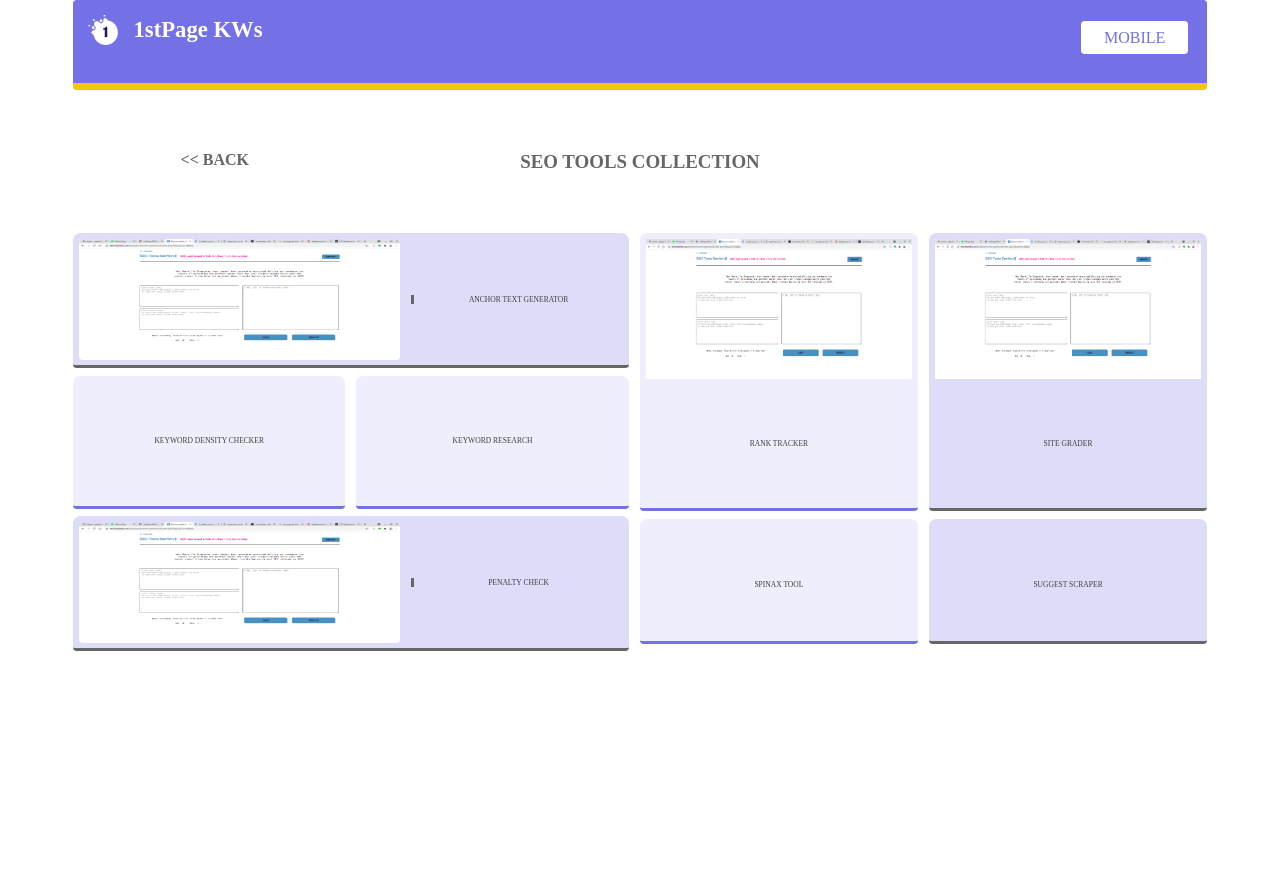
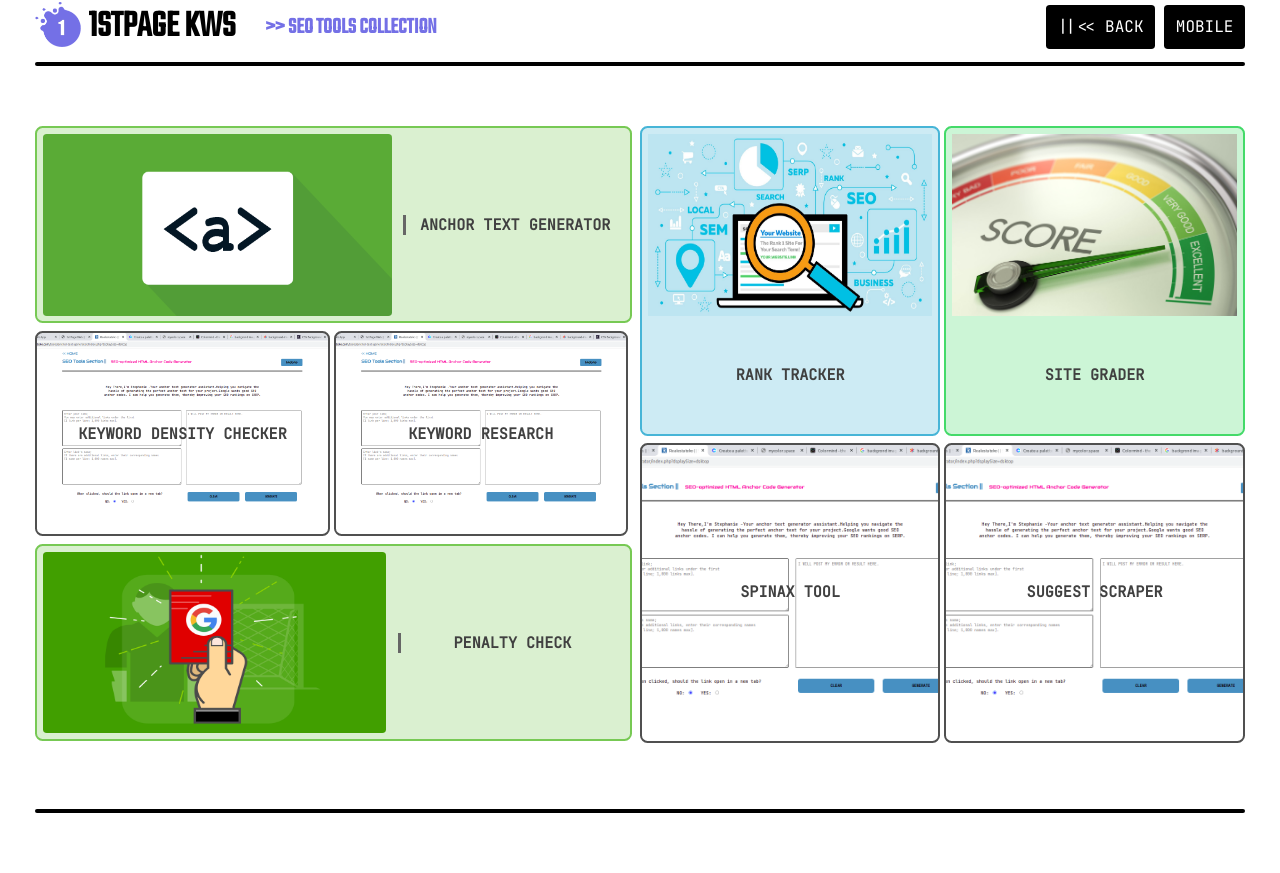
Before and after one commit to 1stpagekws/seoToolsCollection, a PHP site: page /tools in a window 1280 px wide. Before the commit the page ends 651 px from the top, so only its background shows below. Run offline with PHP 8.4, Linux system fonts and the light colour scheme.

Commit message:
Premier Interface Improved

```diff
--- a/tools/aaLbrr/lbrr.php
+++ b/tools/aaLbrr/lbrr.php
@@ -82,12 +82,17 @@ function gnrateHeader ($prvsIntrfcId, $label) {
 
 	return <<<BRDR
 		<div id="hder">
-			<a id="name" href="{$prductId}"><img src="{$iconId}" /> <span id="text">
-			<!--C-->{$prductName}</span></a>
-			{$dsplaySizeChangeButton} </div>
+			<span id="ttle">
+				<a    id="icon" href="{$prductId}"><img src="{$iconId}" /></a>
+				<a    id="text" href="{$prductId}">{$prductName}</a>
+				<span id="aInt">>> {$label}</span> </span>
+			<span id="bttn">
+				<a id="prvs" href="{$prvsIntrfcId}">||<< BACK</a>
+				{$dsplaySizeChangeButton} </span> </div>
 
-		<div id="tNme"><a id="prvs" href="{$prvsIntrfcId}"><< BACK</a>
-			<!--C--><span id="aInt">{$label}</span><span id="empt"></span></div>
+		<hr  id="line" />
+
+
 BRDR; }
 
 function gnrateDsplaySizeChangeButton () {
--- a/tools/index.php
+++ b/tools/index.php
@@ -9,6 +9,7 @@ determineDiplaySizeToUse (); ?>
 <title><?php echo fetchPrductName (); ?> || SEO Tools Collection</title>
 <meta name="viewport" content="width=device-width, initial-scale=1" />
 <link rel="stylesheet" href="https://fonts.googleapis.com/icon?family=Material+Icons" />
+<link rel="stylesheet" href="https://fonts.googleapis.com/icon?family=Material+Icons" />
 <link rel="stylesheet" href="<?php echo prvideIdOfTheApprprStylngCode (); ?>" />
 <link rel="stylesheet" href="<?php echo prvideIdOfTheApprprPrsnalStylngCode (); ?>" /> </head>
 
@@ -19,7 +20,7 @@ determineDiplaySizeToUse (); ?>
 		<span id="bnd1">
 		<!--C-->
 			<a id="itm1" class="grp1 tam1" href="">
-				<img src="xwBckg.png" />
+				<img src="xwBck1.png" />
 				<span>Anchor Text Generator</span> </a>
 
 		<!--C-->
@@ -30,7 +31,7 @@ determineDiplaySizeToUse (); ?>
 
 		<!--C-->
 			<a id="itm4" class="grp1 tam1" href="">
-				<img src="xwBckg.png" />
+				<img src="xwBck2.png" />
 				<span>Penalty Check</span> </a> </span>
 
 		<span id="bnd2">
@@ -38,10 +39,10 @@ determineDiplaySizeToUse (); ?>
 			<span
 			   id="pck2">
 			<a id="itm5" class="grp2 tam2" href="">
-				<img src="xwBckg.png" />
+				<img src="xwBck3.png" />
 				<span>Rank Tracker</span> </a>
 			<a id="itm6" class="grp2 tam1" href="">
-				<img src="xwBckg.png" />
+				<img src="xwBck4.png" />
 				<span>Site Grader</span> </a> </span>
 
 		<!--C-->
@@ -50,4 +51,4 @@ determineDiplaySizeToUse (); ?>
 			<a id="itm7" class="tam2" href="">Spinax Tool            </a>
 			<a id="itm8" class="tam1" href="">Suggest Scraper        </a> </span> </span> </div>
 
-			<!--C--></body> </html>
+	<hr id="lne2" /> </body> </html>
--- a/tools/xlDskt.css
+++ b/tools/xlDskt.css
@@ -1,60 +1,69 @@
+@import url('https://fonts.googleapis.com/css?family=Teko&display=swap');
+@import url('https://fonts.googleapis.com/css?family=JetBrains+Mono&display=swap');
+
 body {
 	margin:0px; } #body {
 	margin:0px;
 	padding:0px;
 	width:98%;
-	max-width: 300mm;
+	max-width: 320mm;
 	margin:auto;
 	font-family:'JetBrains Mono';}
 
 	#hder {
-		background-color:#7470e6;
-		color:#ffffff;
-		padding-top:4mm;
-		padding-left:4mm;
-		padding-right:4mm;
-		padding-bottom:6mm;
-		border-radius:1mm;
-		border-bottom:2mm solid #F0C808;
 		display:flex;
 		justify-content:space-between;
 		align-items:center;}
-		#name {
+		#ttle {
 			display:flex;
-			align-items:center;
-			margin-bottom:4mm;
-			color:#ffffff;
-			text-decoration:none;}
-			#name > img {
-				width:8mm;
-				height:8mm;
-				margin-right:4mm;}
-			#name #text {
+			align-items:center;}
+			#icon {
+				margin-right:2mm;}
+				#icon img {
+					width:12mm;
+					height:12mm;}
+			#text {
+				display:block;
+				color:#000000;
+				font-size:10mm;
+				font-weight:800;
+				text-decoration:none;
+				text-transform:uppercase;
+				margin-right:8mm;
+				font-family:'Teko';}
+			#aInt {
 				font-size:6mm;
-				font-weight:800;}
-		#dSCB {
-			margin-right:1mm;
-			color:#7470e6;
-			background-color:#ffffff;
-			padding:2mm;
-			padding-left:6mm;
-			padding-right:6mm;
-			border-radius:1mm;
-			text-decoration:none;}
-	#tNme {
-		margin-top:16mm;
-		text-align:center;
-		font-weight:800;
-		color:#666666;
-		text-transform:uppercase;
-		display:flex;
-		margin-bottom:16mm;} #tNme > *{text-align:center; border-radius:2mm;}
-		#tNme #prvs {
-			color:#666666;
-			width:25%;
-			text-decoration:none;}
-		#tNme #aInt {;
-			width:50%;
-			font-size:5mm;}
-		#tNme #empt {
-			width:25%;}
+				text-align:left;
+				font-weight:800;
+				text-transform:uppercase;
+				font-family:'Teko';
+				color:#7470e6;}
+
+		#bttn {}
+			#prvs {
+				color:#ffffff;
+				background-color:#000000;
+				border-radius:1mm;
+				text-decoration:none;
+				text-align:center;
+				padding:3mm;} #prvs:hover {
+					background:#000000 !important; color:#7470e6;} #dSCB:active {
+					background:#000000 !important; color:#7470e6;}
+
+			#dSCB {
+				text-align:center;
+				color:#ffffff;
+				background-color:#000000;
+				padding:3mm;
+				border-radius:1mm;
+				text-decoration:none;} #dSCB:hover {
+					background:#000000 !important; color:#7470e6;} #dSCB:active {
+					background:#000000 !important; color:#7470e6;}
+
+	#line {
+		height:1mm;
+		color:#000000;
+		background-color:#000000;
+		margin-bottom:16mm;
+		border-radius:2mm;
+		border:0px solid #000000;}
--- a/tools/xpPDsk.css
+++ b/tools/xpPDsk.css
@@ -1,24 +1,28 @@
 #cntn {
 	display:flex;
-	justify-content:space-between;} #cntn a {
+	justify-content:space-between;
+	padding:0%;
+	border-radius:2mm;} #cntn a {
 	text-align:center;
 	text-decoration:none;
 	text-transform:uppercase;
 	font-size:2mm;
 	color:#404040;
-	border-radius:2mm 2mm 1mm 1mm;} #cntn a:active {
-		background-color:#F0C808;}
+	border-radius:2mm;} #cntn a:hover {
+		background:#000000 !important; color:#7470e6;} #cntn a:active {
+		background:#000000 !important; color:#7470e6;}
 
 	#bnd1 {
 		width:49%;
 		display:flex;
 		flex-direction:column;}
 
-		.grp1 {}
+		.grp1 {
+			border-radius:2mm;}
 			.grp1 > img {
 				border-radius:1mm;
 				width:60%;
-				height:32mm;}
+				height:48mm;}
 			.grp1 > p {}
 			.grp1 > span {
 				margin-left:2%;
@@ -27,12 +31,16 @@
 				width:39%;
 				}
 		.tam1 {
-			background-color:#DDDCF9;
-			border-bottom:1mm solid #666666;}
+			background-color:#EEEEFC;
+			border:2px solid #505050;
+			font-weight:800;
+			font-size:4mm !important;}
 
 		.tam2 {
 			background-color:#EEEEFC;
-			border-bottom:1mm solid #7470e6;}
+			border:2px solid #505050;
+			font-weight:800;
+			font-size:4mm !important;}
 
 		#itm1 {
 			width:98%;
@@ -40,22 +48,32 @@
 			margin-bottom:2mm;
 			display:flex;
 			justify-content:space-between;
-			align-items:center;}
+			align-items:center;
+			background-color:#DAF0D0 !important;
+			border:2px solid #77C954;}
 
 		#pck1 {
+			width:100%;
+			margin:auto;
 			display:flex;
-			justify-content:space-between;
+			justify-content:space-between !important;
 			margin-bottom:2mm;}
 		#itm2 {
 			width:49%;
 			padding:0mm;
-			padding-top:16mm;
-			padding-bottom:16mm;}
+			padding-top:24mm;
+			padding-bottom:24mm;
+			background:url("xwBck0.png");
+			background-size:cover;
+			background-position: center;}
 		#itm3 {
 			width:49%;
 			padding:0mm;
-			padding-top:16mm;
-			padding-bottom:16mm;}
+			padding-top:24mm;
+			padding-bottom:24mm;
+			background:url("xwBck0.png");
+			background-size:cover;
+			background-position: center;}
 
 		#itm4 {
 			width:98%;
@@ -63,7 +81,9 @@
 			margin-bottom:2mm;
 			display:flex;
 			justify-content:space-between;
-			align-items:center;}
+			align-items:center;
+			background-color:#DAF0D0 !important;
+			border:2px solid #77C954;}
 
 	#bnd2 {
 		width:50%;
@@ -78,37 +98,57 @@
 
 		.grp2 {
 			padding:1%;
-			padding-bottom:16mm;
+			padding-bottom:0mm;
 			width:47%;
 			display:flex;
 			flex-direction:column;
 			}
+			.grp2 img {
+				height:48mm;}
 			.grp2 span {
 				display:block;
-				margin-top:16mm;}
-			.grp2 img {
-				height:37mm;}
+				padding-top:13mm;
+				padding-bottom:13mm;}
 
 		#itm5 {
-			}
+			border:1px solid #666666;
+			border-radius:2mm 2mm 2mm 2mm !important;
+			background-color:#CDEBF4 !important;
+			border:2px solid #47B5D7;}
 
 		#itm6 {
-			}
+			border-radius:2mm 2mm 2mm 2mm !important;
+			background-color:#CCF5D6 !important;
+			border:2px solid #44DA69;}
 
 		#pck3 {
 			display:flex;
 			justify-content:space-between;
-			width:100%;
-			margin-bottom:2mm;}
+			width:100%;}
 
 		#itm7 {
 			width:49%;
 			padding:0mm;
-			padding-top:16mm;
-			padding-bottom:14mm;}
+			padding-top:36mm;
+			padding-bottom:37mm;
+			background:url("xwBck0.png");
+			background-size:cover;
+			background-position: center;}
 
 		#itm8 {
 			width:49%;
 			padding:0mm;
-			padding-top:16mm;
-			padding-bottom:14mm;}
+			padding-top:36mm;
+			padding-bottom:37mm;
+			background:url("xwBck0.png");
+			background-size:cover;
+			background-position: center;}
+
+#lne2 {
+	margin-top:16mm;
+	margin-bottom:16mm;
+		height:1mm;
+		color:#000000;
+		background-color:#000000;
+		border-radius:2mm;
+		border:0px solid #000000;}
```
Also changed, not shown: tools/xeMble.css (+6 -4 lines), tools/xtIcon.png, tools/xwBck0.png (renamed from tools/xwBckg.png), tools/xwBck1.png (added), tools/xwBck2.png (added), tools/xwBck3.png (added), tools/xwBck4.png (added).
